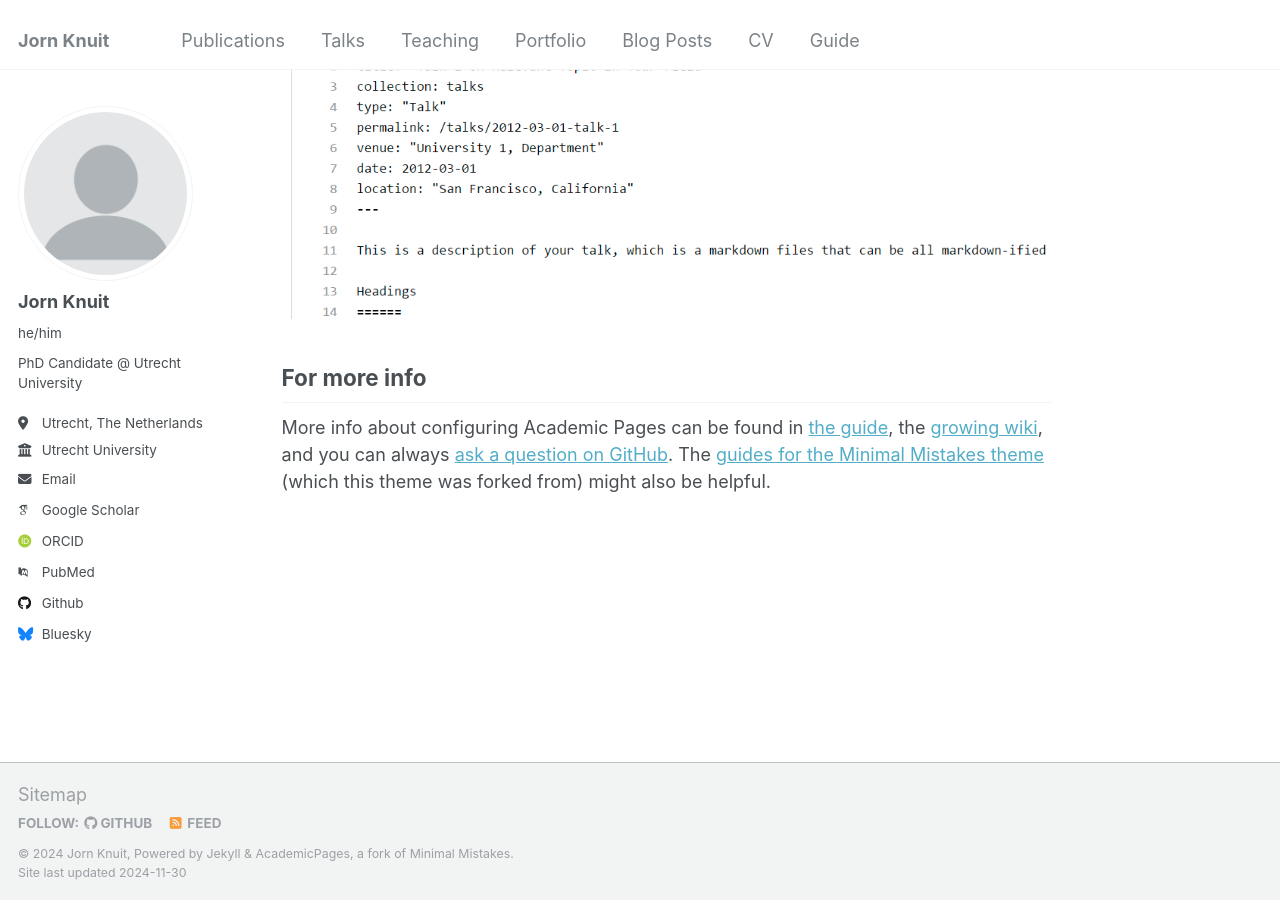
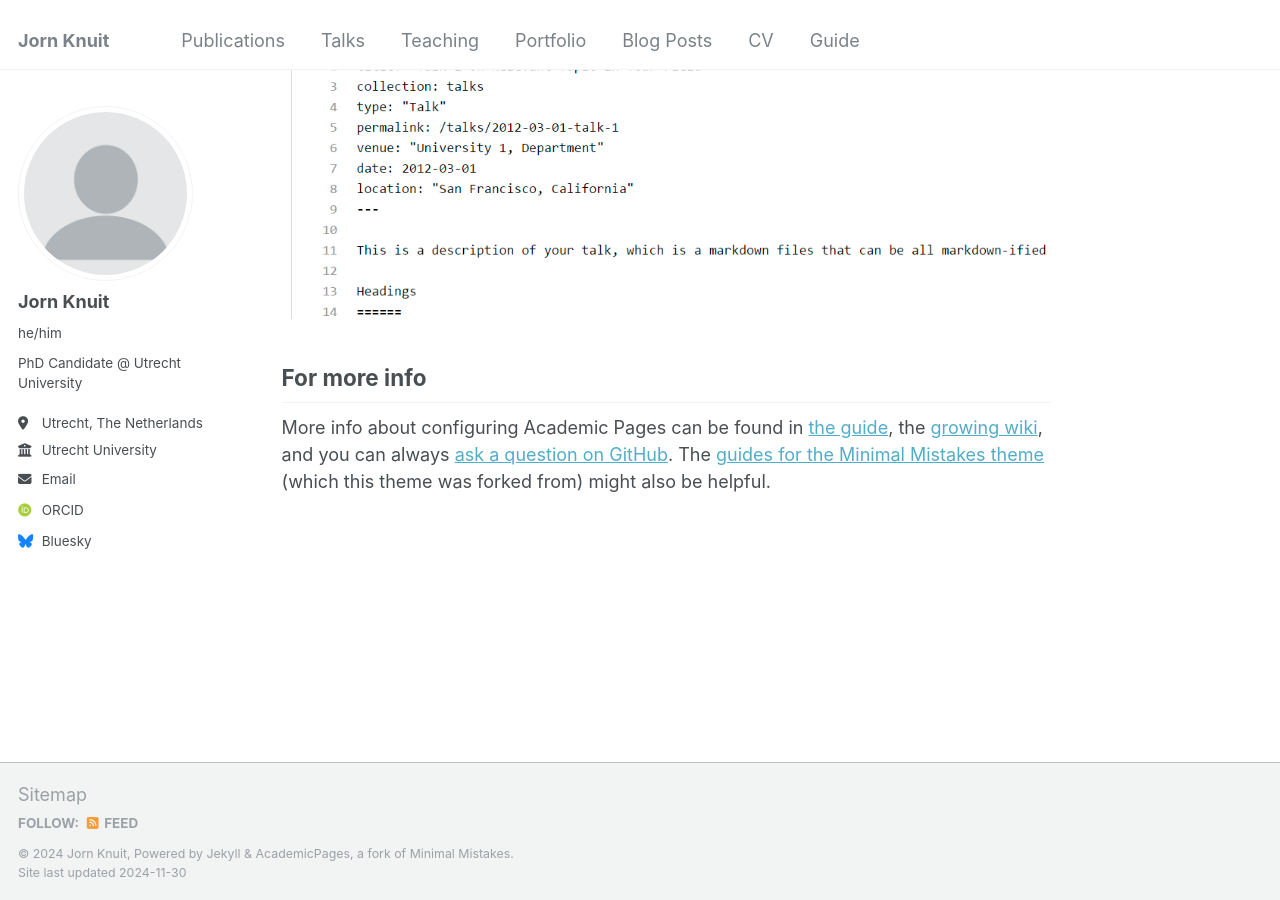
Before and after one commit to JornKnuit/JornKnuit.github.io, a Jekyll site: the page built from _pages/about.md, in a window 1280 px wide and 900 px high, scrolled down 2643 px. Built offline with Jekyll 4.4.1, drawn with Linux system fonts in a browser that asks for light colours; some web fonts are replaced; some of the changed lines change nothing that is shown.

Commit message:
Update _config.yml

```diff
--- a/_config.yml
+++ b/_config.yml
@@ -32,11 +32,11 @@ author:
 
   # Academic websites
   arxiv            : # URL - Update with the correct link to your profile
-  googlescholar    : "https://scholar.google.com/citations?user=PS_CX0AAAAAJ"
+  googlescholar    : #"https://scholar.google.com/citations?user=PS_CX0AAAAAJ"
   impactstory      : # URL
-  orcid            : "http://orcid.org/yourorcidurl"
+  orcid            : "http://orcid.org/0009-0004-2350-9237"
   semantic         : # URL
-  pubmed           : "https://www.ncbi.nlm.nih.gov/pubmed/?term=john+snow"
+  pubmed           : #"https://www.ncbi.nlm.nih.gov/pubmed/?term=john+snow"
   researchgate     : # URL
   scopus           : # URL
 
@@ -44,7 +44,7 @@ author:
   bitbucket        : # Username - Update with your username on the site
   codepen          : # Username
   dribbble         : # Username
-  github           : "academicpages"
+  github           : #"academicpages"
   kaggle           : # Username
   stackoverflow    : # User number or user number and name (i.e., use "1" or "1/jeff-atwood")
 
```
